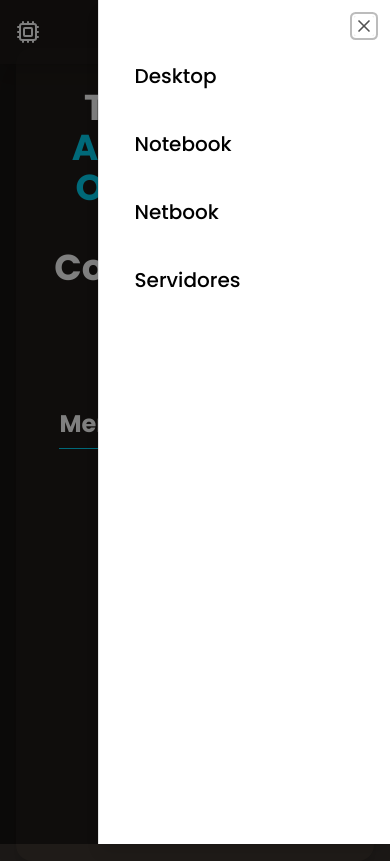
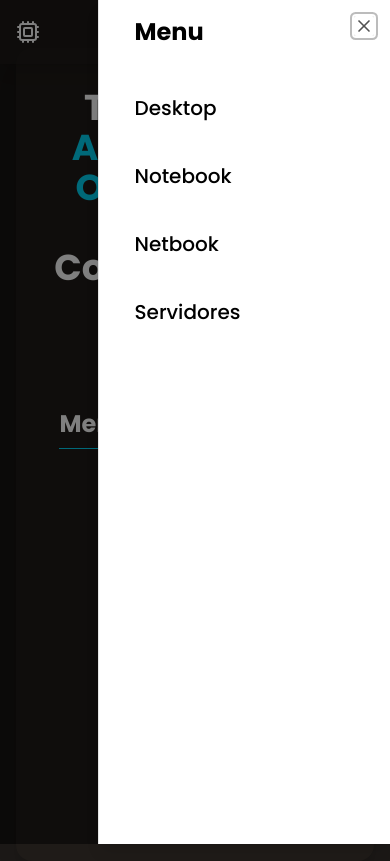
Before and after one commit to EcsedeiPedro/cpu-tree, a Next.js app: page / in a window 390 px wide. Both pictures are taken after a click on the button 362 px from the left and 32 px from the top of the page. Built offline with nearby package versions, Linux system fonts and the light colour scheme.

Commit message:
build: fixing build

```diff
--- a/src/components/header/mobile-menu.tsx
+++ b/src/components/header/mobile-menu.tsx
@@ -1,15 +1,12 @@
 "use client";
 
-import { Button } from "@/components/ui/button";
 import {
   Sheet,
   SheetContent,
-  SheetDescription,
   SheetHeader,
   SheetTitle,
   SheetTrigger,
 } from "@/components/ui/sheet";
-import { DialogTitle } from "@radix-ui/react-dialog";
 import { Menu } from "lucide-react";
 import { useState } from "react";
 import { MenuItems } from "./mock-data";
@@ -25,24 +22,34 @@ export const MobileMenu = () => {
   return (
     <div className="relative z-30">
       <Sheet>
-        <SheetTrigger className="flex items-center" onClick={() => handleMobileMenu()}>
+        <SheetTrigger
+          className="flex items-center"
+          onClick={() => handleMobileMenu()}
+        >
           <Menu color="white" />
         </SheetTrigger>
 
         <SheetContent>
           <SheetHeader>
-            <DialogTitle />
-            <SheetDescription className="px-5 mt-10">
+            <SheetTitle className="px-5 text-2xl font-bold text-black">
+              Menu
+            </SheetTitle>
+
+            <div className="px-5 mt-10">
               <ul className="flex flex-col gap-10">
-                {MenuItems.map((item) => (
-                  <li key={item.id}>
-                    <Link className="text-xl font-medium text-black" href={item.url}>
-                      {item.name}
-                    </Link>
-                  </li>
-                ))}
+                {isMobileMenuOpen &&
+                  MenuItems.map((item) => (
+                    <li key={item.id}>
+                      <Link
+                        className="text-xl font-medium text-black"
+                        href={item.url}
+                      >
+                        {item.name}
+                      </Link>
+                    </li>
+                  ))}
               </ul>
-            </SheetDescription>
+            </div>
           </SheetHeader>
         </SheetContent>
       </Sheet>
```
